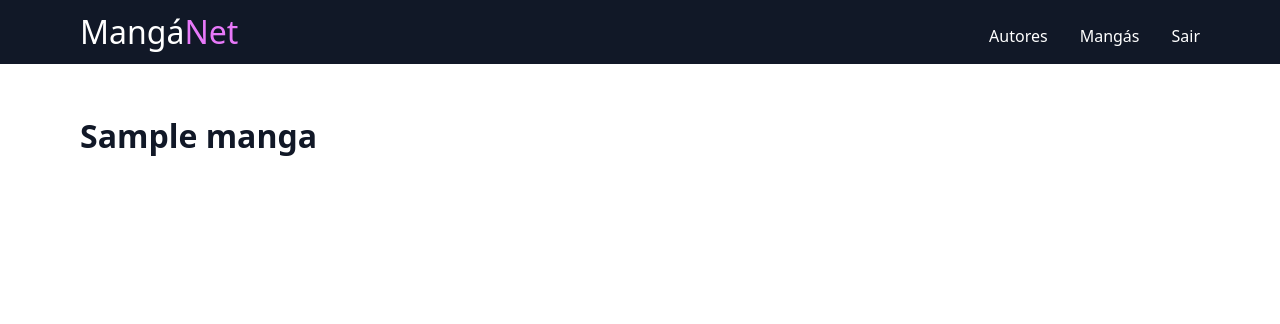
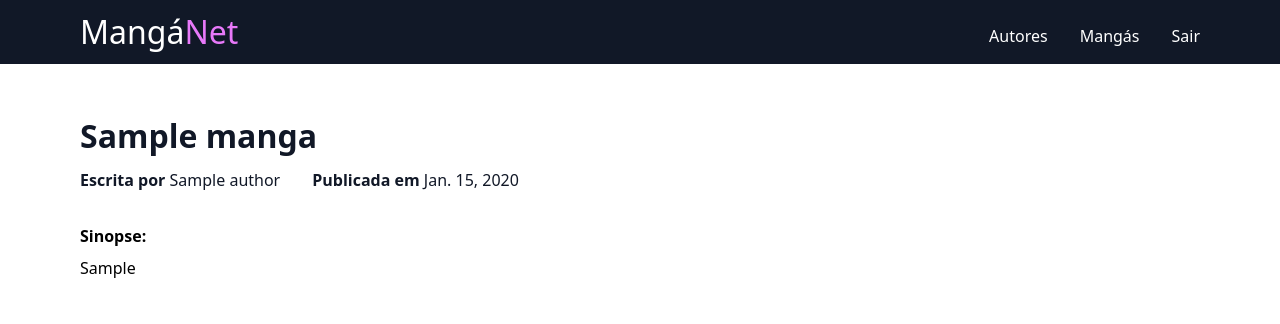
Before and after one commit to akemi-adam/manganet, a Django app: page /manga/1 in a window 1280 px wide. Shown: the top 324 px of the page. Run offline with Django 4.2, Linux system fonts and the light colour scheme; a user stored in the database is signed in; tables that the repository leaves empty hold one stand-in row (values such as "Sample post"); some libraries are stand-ins or nearby versions.

Commit message:
Estilizando a página show dos mangás

```diff
--- a/authors/templates/manga/show.html
+++ b/authors/templates/manga/show.html
@@ -3,5 +3,17 @@
 {% block title %} Mangás {% endblock %}
 
 {% block content %}
-    <h2 class="text-[2rem] text-gray-900 font-semibold lg:mb-8 mb-4">{{ manga.title }}</h2>
+    <h2 class="text-[2rem] text-gray-900 font-semibold mb-2">{{ manga.title }}</h2>
+    <div class="lg:mb12 mb-8">
+        <div class="flex flex-row lg:gap-8 gap-4 text-gray-900">
+            <div>
+                <span class="font-bold">Escrita por</span> <a href="{% url 'author.show' manga.author.id %}" class="hover:text-fuchsia-600 hover:trasition-all duration-700 ease-in-out">{{ manga.author }}</a>
+            </div>
+            <div>
+                <span class="font-bold">Publicada em</span> {{ manga.publish_date }}
+            </div>
+        </div>
+        <h3 class="mt-8 mb-2 font-bold">Sinopse:</h3>
+        <p>{{ manga.synopsis }}</p>
+    </div>
 {% endblock%}
```
